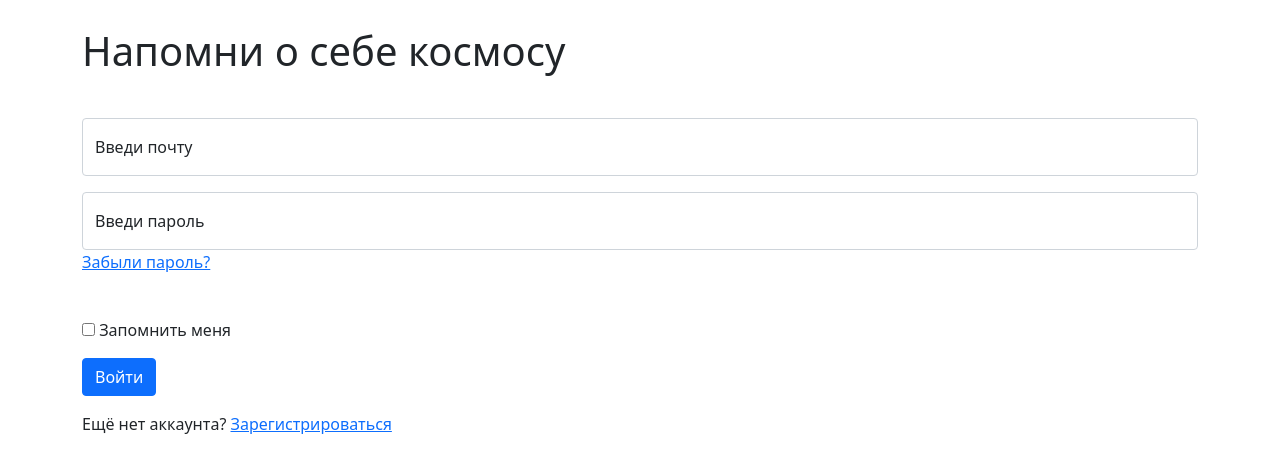
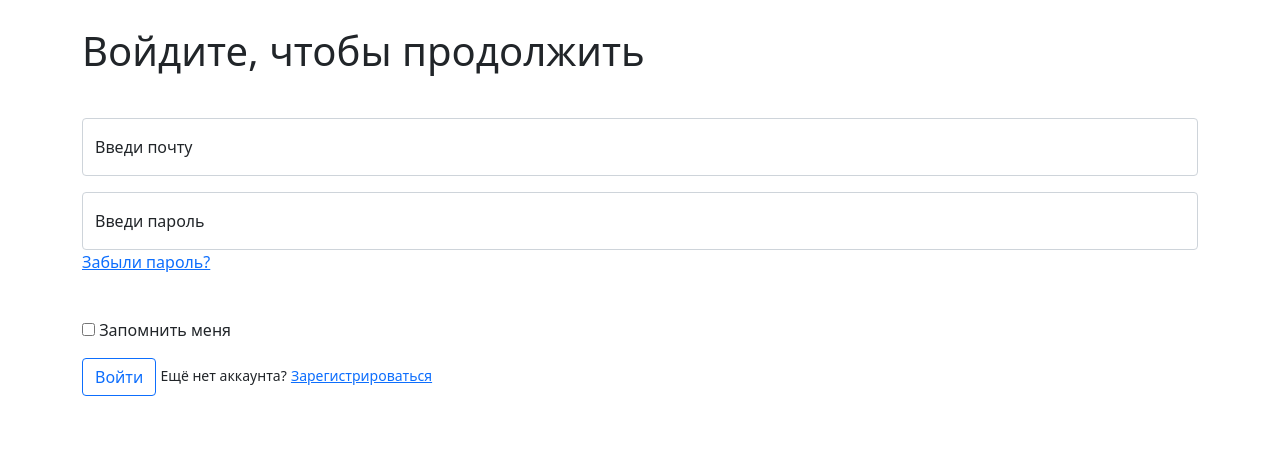
Before and after one commit to PinguinCake/witches-hut, a Flask app: page /login in a window 1280 px wide. Shown: the part 56-529 px from the top of the page. Run offline with Flask 2, Linux system fonts and the light colour scheme.

Commit message:
Update login.html

```diff
--- a/templates/login.html
+++ b/templates/login.html
@@ -7,7 +7,7 @@
 </head>
 <body>
     <h6> &nbsp; </h6>
-    <h6 class="display-6"> Напомни о себе космосу </h6>
+    <h6 class="display-6"> Войдите, чтобы продолжить </h6>
     <h6> &nbsp; </h6>
     <form action="" method="post">
         {{ form.hidden_tag() }}
@@ -37,9 +37,11 @@
         </p>
         <h6> &nbsp; </h6>
         <p>{{ form.remember_me() }} {{ form.remember_me.label }}</p>
-        <p>{{ form.submit(type="submit", class="btn btn-primary") }}</p>
-        <a>Ещё нет аккаунтa?</a>
-        <a href="/register" class="link-primary">Зарегистрироваться</a>
+        <p>
+            {{ form.submit(type="submit", class="btn btn-outline-primary") }}
+            <a><small>Ещё нет аккаунтa?</small></a>
+            <a href="/register" class="link-primary"><small>Зарегистрироваться</small></a>
+        </p>
         <div>{{ message }}</div>
     </form>
 </body>
```
